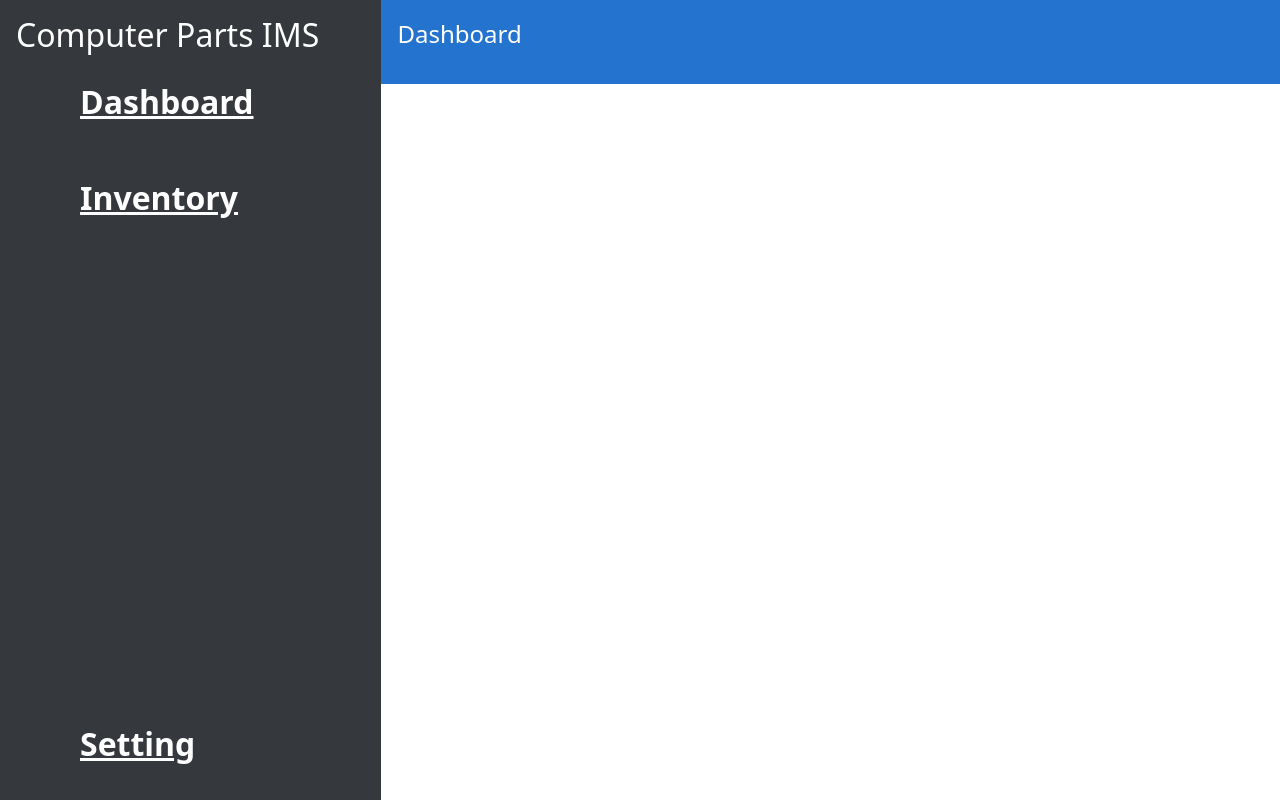
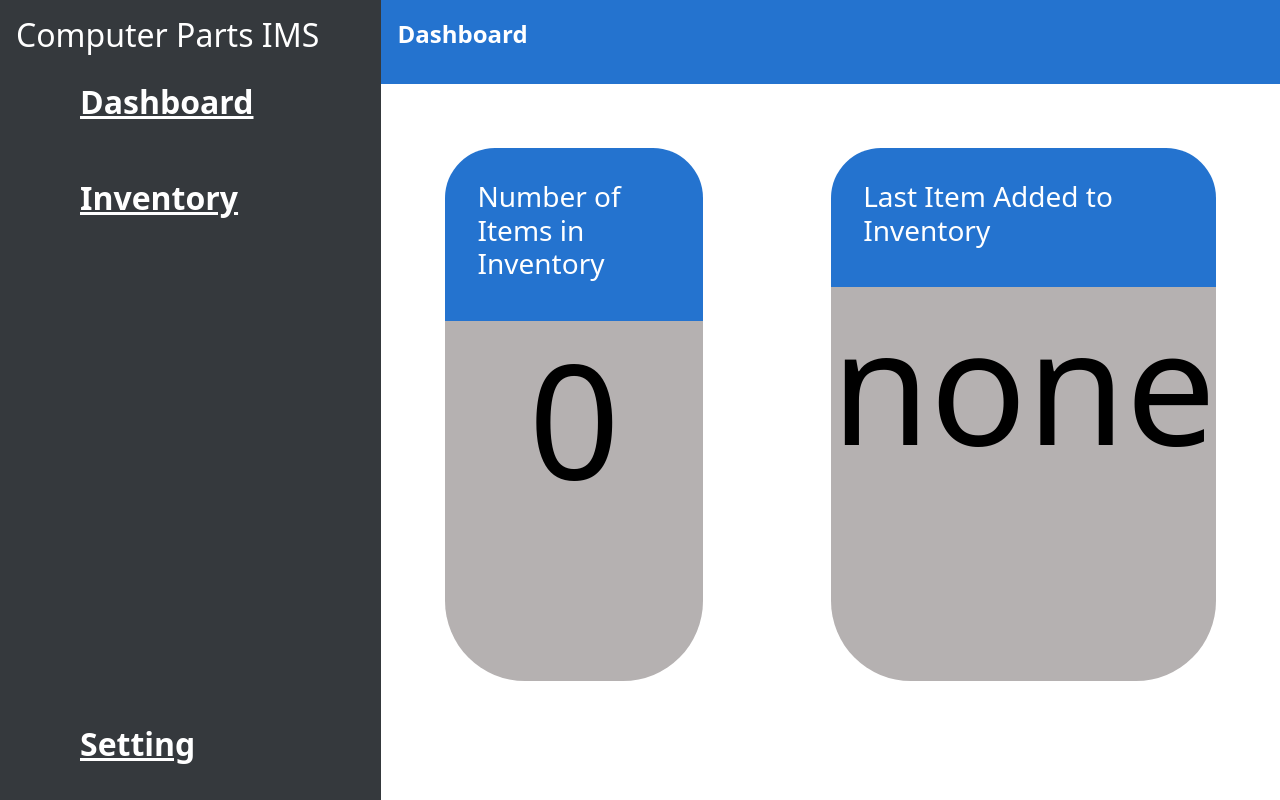
Before and after one commit to JaredWillClark/FSWD-Capstone-Computer-Parts-IMS, a plain HTML site: page dashboard.html in a window 1280 px wide. Drawn offline with nearby package versions, Linux system fonts and the light colour scheme.

Commit message:
Modify dashboard.html styles in style.css

```diff
--- a/dashboard.html
+++ b/dashboard.html
@@ -19,12 +19,23 @@
         <div class="menu-title__div--color menu-side-title__div--dimension">
             Dashboard
         </div>
-        <section class="menu-body--color">
-            <div class="status-inventory-number">
-                <h3>Number of Items in Inventory</h3>
+        <section class="menu-body--color main-body__section--display">
+            <div class="status-card">
+                <div class="status-inventory-number status-inventory-number__div--color
+                status-inventory-number__div--position">
+                    <h3>Number of Items in Inventory</h3>
+
+                </div>
+                <h3 class="status-inventory-number__text"> 0 </h3>
             </div>
-            <div class="status-inventory-last-item"></div>
-                <h3>Last Item Added to Inventory</h3>
+
+            <div class="status-card">
+                <div class="status-inventory-last-item  status-inventory-last-item__div--color status-inventory-last-item__div--position">
+                    <h3>Last Item Added to Inventory</h3>
+                </div>
+                <h3 class="status-inventory-last-item__text">none</h3>
+            </div>
+
         </section>
 
     </section>
--- a/style.css
+++ b/style.css
@@ -5,6 +5,11 @@
 
     --color-grey-blue:#92A2AF;
     --color-grey-neutral: #B5B1B1;
+
+    /* status positions */
+    --status-card--margin: 4rem;
+    --status-card--padding: 2rem;
+
 
     /* bootstrap-color test */
     --bs-body-color: {}
@@ -38,7 +43,7 @@ html, body {
     position: relative;
     width: 50%;
     height: 100vh;
-    background-color: lightgrey; /* for visibility */
+    background-color: var(--color-white); /* for visibility */
     padding: 5vh;
     margin: 0px;
     justify-content: center;
@@ -124,6 +129,7 @@ html, body {
     display: block;
     font-size: 1.5rem;
     padding: 1rem 0rem 2rem 1rem;
+    font-weight: 700;
 }
 
 .menu-side__a--dimension {
@@ -156,3 +162,61 @@ html, body {
 .menu-title__div--color {
     background-color: var(--color-primary);
 }
+
+.menu-body--color {
+    background-color: var(--color-white);
+}
+
+.main-body__section--display {
+    display: flex;
+}
+
+/* dashboard status cards  */
+.status-card {
+    background-color: var(--color-grey-neutral);
+    margin: var(--status-card--margin);
+    padding-bottom: 10rem;
+    border-radius: 80px; /* Adjust the radius as needed */
+
+}
+
+
+.status-inventory-number__div--color {
+    background-color: var(--color-primary);
+    color: var(--color-white);
+}
+
+.status-inventory-number__div--position {
+    margin-top: 0;
+    padding: var(--status-card--padding);
+    border-radius: 50px 50px 0 0;
+}
+
+.status-inventory-number__text {
+    font-size: 10rem;
+    display: flex;
+    justify-content: center;
+    align-items: center;
+    color: black;
+}
+
+.status-inventory-last-item__div--color {
+    background-color: var(--color-primary);
+    color: var(--color-white)
+
+}
+
+.status-inventory-last-item__div--position {
+    margin-top: 0;
+    padding: var(--status-card--padding);
+    border-radius: 50px 50px 0 0;
+
+}
+
+.status-inventory-last-item__text {
+    font-size: 10rem;
+    display: flex;
+    justify-content: center;
+    align-items: center;
+    color: black;
+}
```
Also changed, not shown: index.html (+1 -1 lines), 1 other file.
